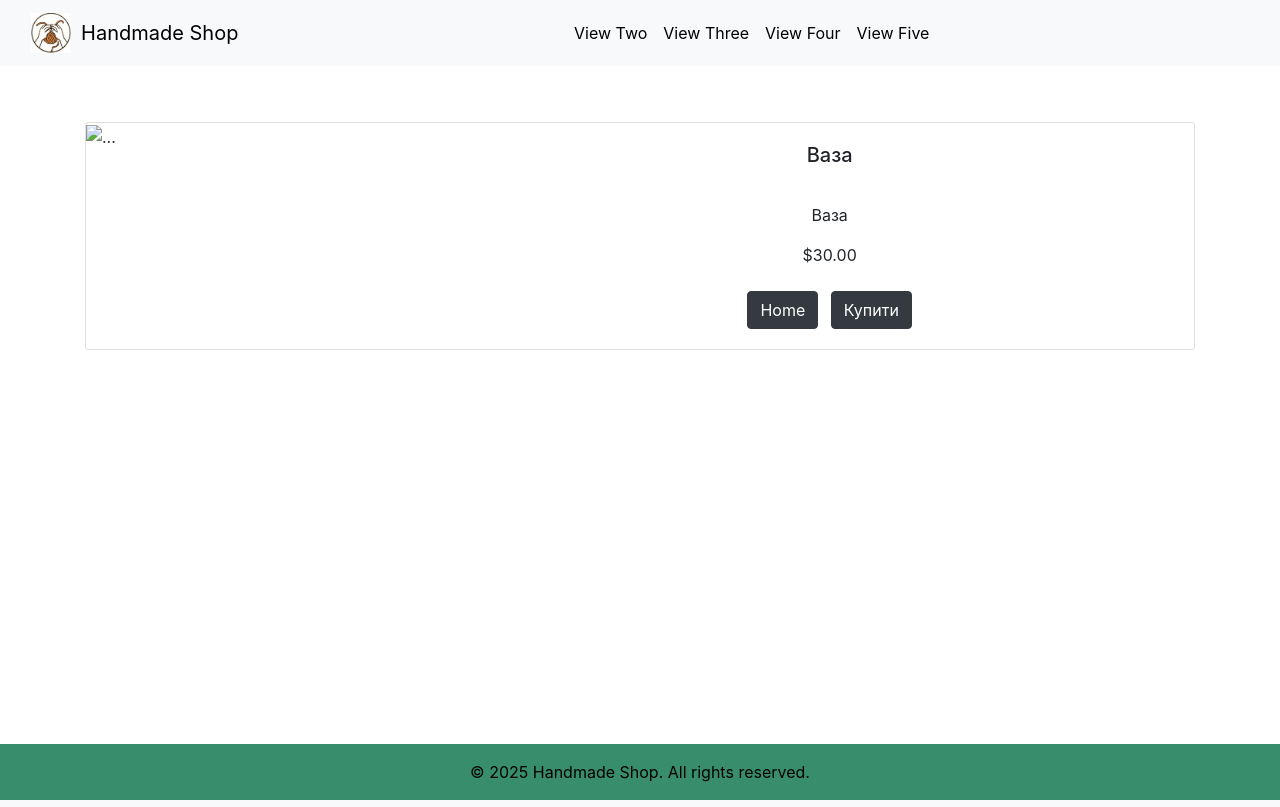
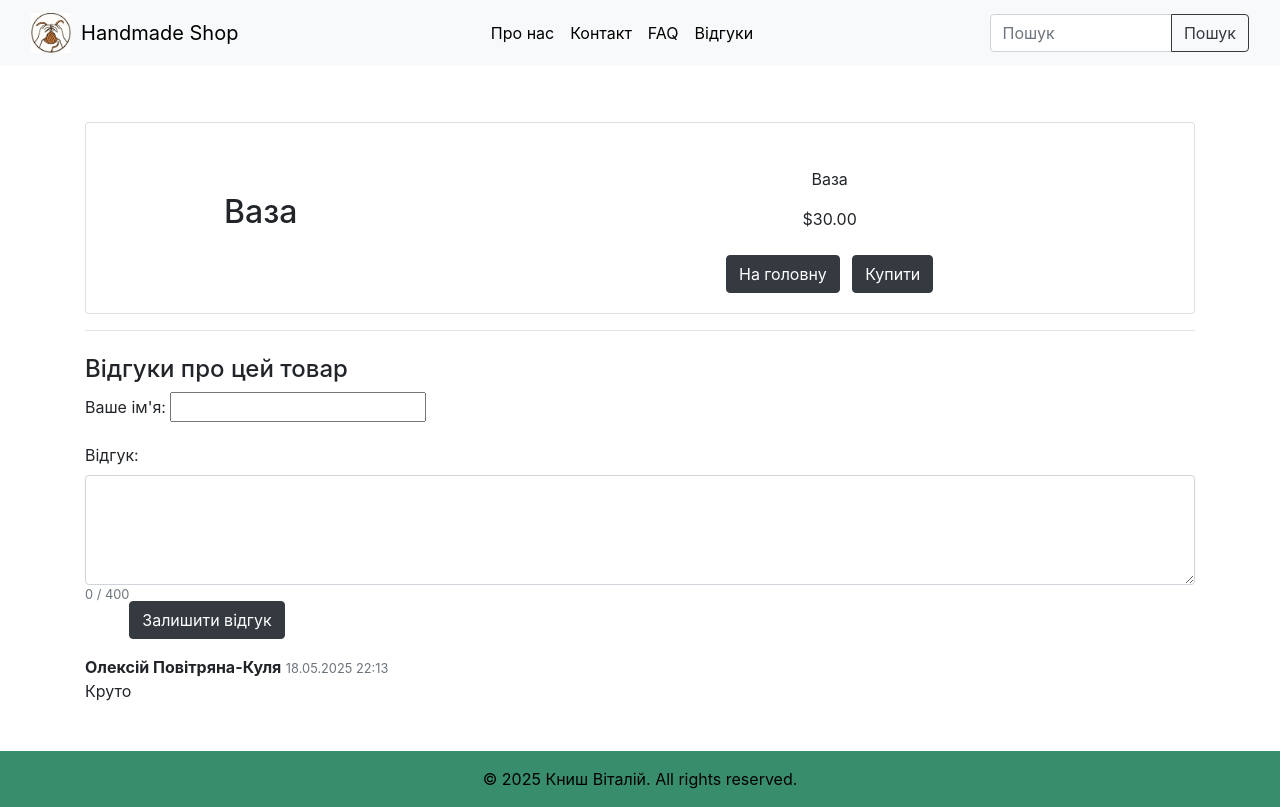
Before and after one commit to Vitaliy-Knysh1/Django_college, a Django app: page /products/1/ in a window 1280 px wide. Run offline with Django 5.2, Linux system fonts and the light colour scheme; data comes from the database, SQL or seed files in the repository; both versions use the stored data as it was after the commit.

Commit message:
lab8(actual)

```diff
--- a/DW/app1/forms.py
+++ b/DW/app1/forms.py
@@ -1,7 +1,17 @@
 from django import forms
+from .models import Review
 
 class OrderForm(forms.Form):
     first_name = forms.CharField(max_length=50, label="Ім'я")
     last_name = forms.CharField(max_length=50, label="Прізвище")
     email = forms.EmailField(label="Email")
     number_of_items = forms.IntegerField(min_value=1, label="Кількість")
+
+class ReviewForm(forms.ModelForm):
+    class Meta:
+        model = Review
+        fields = ['name', 'text']
+        labels = {
+            'name': "Ваше ім'я",
+            'text': "Відгук",
+        }
--- a/DW/app1/models.py
+++ b/DW/app1/models.py
@@ -22,12 +22,18 @@ class Product(models.Model):
     def __str__(self):
         return self.name
 
-    def __str__(self):
-        return self.name
-
 class Order(models.Model):
     product = models.ForeignKey(Product, on_delete=models.CASCADE)
     number_of_items = models.PositiveIntegerField()
 
     def __str__(self):
         return f"{self.number_of_items} x {self.product.name}"
+
+class Review(models.Model):
+    product = models.ForeignKey('Product', on_delete=models.CASCADE, related_name='reviews', null=True, blank=True)
+    name = models.CharField(max_length=50)
+    text = models.TextField()
+    created_at = models.DateTimeField(auto_now_add=True)
+
+    def __str__(self):
+        return f"{self.name}: {self.text[:30]}"
--- a/DW/app1/static/base_style.css
+++ b/DW/app1/static/base_style.css
@@ -106,3 +106,26 @@ footer {
 .site-footer * {
     text-shadow: none !important;
 }
+
+
+/* Make all buttons turn green on hover */
+
+.btn,
+button,
+input[type="submit"],
+input[type="button"] {
+    transition: background 0.2s, color 0.2s;
+}
+
+.btn:hover,
+.btn:focus,
+button:hover,
+button:focus,
+input[type="submit"]:hover,
+input[type="submit"]:focus,
+input[type="button"]:hover,
+input[type="button"]:focus {
+    background-color: #4bca97 !important;
+    border-color: #4bca97 !important;
+    color: #fff !important;
+}
--- a/DW/app1/templates/base.html
+++ b/DW/app1/templates/base.html
@@ -25,18 +25,27 @@
                 <div class="collapse navbar-collapse justify-content-center" id="navbarSupportedContent">
                     <ul class="navbar-nav mb-2 mb-lg-0">
                         <li class="nav-item">
-                            <a class="nav-link" href="{% url 'two' %}">View Two</a>
+                            <a class="nav-link" href="{% url 'two' %}">Про нас</a>
                         </li>
                         <li class="nav-item">
-                            <a class="nav-link" href="{% url 'three' %}">View Three</a>
+                            <a class="nav-link" href="#" data-toggle="modal" data-target="#contactModal">Контакт</a>
                         </li>
                         <li class="nav-item">
-                            <a class="nav-link" href="{% url 'four' %}">View Four</a>
+                            <a class="nav-link" href="{% url 'four' %}">FAQ</a>
                         </li>
                         <li class="nav-item">
-                            <a class="nav-link" href="{% url 'five' %}">View Five</a>
+                            <a class="nav-link" href="{% url 'five' %}">Відгуки</a>
                         </li>
                     </ul>
+                    <!-- Add search form here -->
+                    <form class="form-inline my-2 my-lg-0 ml-auto" method="get" action="{% url 'home' %}">
+                        <div class="input-group">
+                            <input class="form-control" type="search" placeholder="Пошук" aria-label="Search" name="q" value="{{ request.GET.q|default:'' }}">
+                            <div class="input-group-append">
+                                <button class="btn btn-outline-dark" type="submit">Пошук</button>
+                            </div>
+                        </div>
+                    </form>
                 </div>
             </div>
         </nav>
@@ -44,6 +53,23 @@
     <main>
         {% block content %}{% endblock %}
     </main>
+    <!-- Contact Modal -->
+    <div class="modal fade" id="contactModal" tabindex="-1" role="dialog" aria-labelledby="contactModalLabel" aria-hidden="true">
+      <div class="modal-dialog" role="document">
+        <div class="modal-content">
+          <div class="modal-header">
+            <h5 class="modal-title" id="contactModalLabel">Контактна інформація</h5>
+            <button type="button" class="close" data-dismiss="modal" aria-label="Close">
+              <span aria-hidden="true">&times;</span>
+            </button>
+          </div>
+          <div class="modal-body">
+            <p>Email: vitaliy.knysh1234@gmail.com</p>
+            <p>Phone: +380 99 601 8209</p>
+          </div>
+        </div>
+      </div>
+    </div>
     {% include "footer.html" %}
     <script src="https://code.jquery.com/jquery-3.3.1.slim.min.js" integrity="sha384-q8i/X+965DzO0rT7abK41JStQIAqVgRVzpbzo5smXKp4YfRvH+8abtTE1Pi6jizo" crossorigin="anonymous"></script>
     <script src="https://cdn.jsdelivr.net/npm/popper.js@1.14.7/dist/umd/popper.min.js" integrity="sha384-UO2eT0CpHqdSJQ6hJty5KVphtPhzWj9WO1clHTMGa3JDZwrnQq4sF86dIHNDz0W1" crossorigin="anonymous"></script>
--- a/DW/app1/templates/footer.html
+++ b/DW/app1/templates/footer.html
@@ -1,5 +1,5 @@
 <footer class="text-center py-3 site-footer">
     <div>
-        &copy; 2025 Handmade Shop. All rights reserved.
+        &copy; 2025 Книш Віталій. All rights reserved.
     </div>
 </footer>
--- a/DW/app1/templates/home.html
+++ b/DW/app1/templates/home.html
@@ -1,7 +1,7 @@
 {% extends "base.html" %}
 
 {% block content %}
-<h1>Hello from the home page!</h1>
+<h1>Вітаємо на головній сторінці</h1>
 <div class="container-fluid">
   <div class="row">
     {% for product in products %}
--- a/DW/app1/templates/product.html
+++ b/DW/app1/templates/product.html
@@ -6,19 +6,18 @@
 
 <div class="card mb-3">
   <div class="row g-0">
-    <div class="col-md-4">
-      <img src="{{ product.image.url }}" class="img-fluid rounded-start" alt="...">
+    <div class="col-md-4 d-flex align-items-center justify-content-center">
+      <h2 class="card-title">{{ product.name }}</h2>
     </div>
     <div class="col-md-8">
       <div class="card-body">
         <center>
-        <h5 class="card-title">{{ product.name }}</h5>
         <br/>
         <p class="card-text justified">{{ product.description }}</p>
 
         {% if product.is_sale %}
         <div class="d-flex justify-content-center small text-warning mb-2">
-            <div class="bi-star-fill"></div>
+            <div class="bi-star-fill">  </div>
             &nbsp;&nbsp;Sale!&nbsp;&nbsp;
             <div class="bi-star-fill"></div>
         </div>
@@ -31,13 +30,61 @@
             ${{ product.price }}
         {% endif %}
         <br/><br/>
-        <a href="{% url 'home' %}" class="btn btn-dark">Home</a>
+        <a href="{% url 'home' %}" class="btn btn-dark">На головну</a>
         <a href="{% url 'order_product' product.id %}" class="btn btn-dark ml-2">Купити</a>
         </center>
       </div>
     </div>
   </div>
 </div>
+
+<hr>
+<div class="mt-4">
+    <h4>Відгуки про цей товар</h4>
+    <form method="post" class="mb-3">
+        {% csrf_token %}
+        <div class="form-group">
+            {{ form.name.label_tag }} {{ form.name }}
+        </div>
+        <div class="form-group">
+            {{ form.text.label_tag }}
+            <textarea
+                name="text"
+                id="id_text"
+                class="form-control"
+                rows="4"
+                maxlength="400"
+                style="resize:vertical; max-height:200px;"
+                required
+            >{{ form.text.value|default_if_none:'' }}</textarea>
+            <small class="text-muted" id="char-count" style="float:left;">0 / 400</small>
+        </div>
+        <button type="submit" class="btn btn-dark">Залишити відгук</button>
+    </form>
+    <ul class="list-unstyled">
+        {% for review in reviews %}
+            <li class="mb-2">
+                <strong>{{ review.name }}</strong>
+                <span class="text-muted" style="font-size:80%;">{{ review.created_at|date:"d.m.Y H:i" }}</span><br>
+                {{ review.text|linebreaks }}
+            </li>
+        {% empty %}
+            <li>Ще немає відгуків для цього товару.</li>
+        {% endfor %}
+    </ul>
+</div>
+<script>
+    const textarea = document.getElementById('id_text');
+    const charCount = document.getElementById('char-count');
+    function updateCharCount() {
+        charCount.textContent = textarea.value.length + ' / 400';
+    }
+    if (textarea) {
+        textarea.addEventListener('input', updateCharCount);
+        updateCharCount();
+    }
+</script>
+
 </div>
 
 {% endblock %}
--- a/DW/app1/urls.py
+++ b/DW/app1/urls.py
@@ -4,9 +4,11 @@ from . import views
 urlpatterns = [
     path('', views.home, name='home'),
     path('view-two/', views.view_two, name='two'),
-    path('view-three/', views.view_three, name='three'),
+    # path('view-three/', views.view_three, name='three'),
     path('view-four/', views.view_four, name='four'),
-    path('view-five/', views.view_five, name='five'),
     path('products/<int:pk>/', views.product, name='product'),  # <-- FIXED LINE
     path('order/<int:pk>/', views.order_product, name='order_product'),
+    path('about/', views.about, name='two'),
+    path('reviews/', views.reviews, name='five'),
+    path('faq/', views.faq, name='four'),
 ]
--- a/DW/app1/views.py
+++ b/DW/app1/views.py
@@ -1,17 +1,34 @@
 from django.shortcuts import render, HttpResponse, get_object_or_404, redirect
 from django.http import HttpResponse
 from django.core.paginator import Paginator
-from .models import Product, Order
-from .forms import OrderForm
+from .models import Product, Order, Review
+from .forms import OrderForm, ReviewForm
 
 # Create your views here.
 
-def product(request,pk):
-	product = Product.objects.get(id=pk)
-	return render(request, 'product.html', {'product':product})
+def product(request, pk):
+    product = Product.objects.get(pk=pk)
+    product_reviews = product.reviews.order_by('-created_at')
+    if request.method == 'POST':
+        form = ReviewForm(request.POST)
+        if form.is_valid():
+            review = form.save(commit=False)
+            review.product = product
+            review.save()
+            return redirect('product', pk=product.pk)
+    else:
+        form = ReviewForm()
+    return render(request, 'product.html', {
+        'product': product,
+        'reviews': product_reviews,
+        'form': form,
+    })
 
 def home(request):
+    query = request.GET.get('q', '')
     products = Product.objects.all()
+    if query:
+        products = products.filter(name__icontains=query)
     return render(request, 'home.html', {'products': products})
 
 def view_two(request):
@@ -46,3 +63,20 @@ def order_product(request, pk):
     else:
         form = OrderForm()
     return render(request, 'order_form.html', {'form': form, 'product': product})
+
+def reviews(request):
+    reviews = Review.objects.filter(product__isnull=True).order_by('-created_at')
+    if request.method == 'POST':
+        form = ReviewForm(request.POST)
+        if form.is_valid():
+            form.save()
+            return redirect('five')
+    else:
+        form = ReviewForm()
+    return render(request, 'reviews.html', {'reviews': reviews, 'form': form})
+
+def about(request):
+    return render(request, 'about.html')
+
+def faq(request):
+    return render(request, 'faq.html')
```
Also changed, not shown: DW/app1/templates/about.html (added, +26 -0 lines), DW/app1/templates/faq.html (added, +78 -0 lines), DW/app1/templates/generic_view.html (+9 -4 lines), DW/app1/templates/reviews.html (added, +49 -0 lines), DW/app1/migrations/0003_review.py (added), DW/app1/migrations/0004_review_product.py (added), DW/db.sqlite3.
